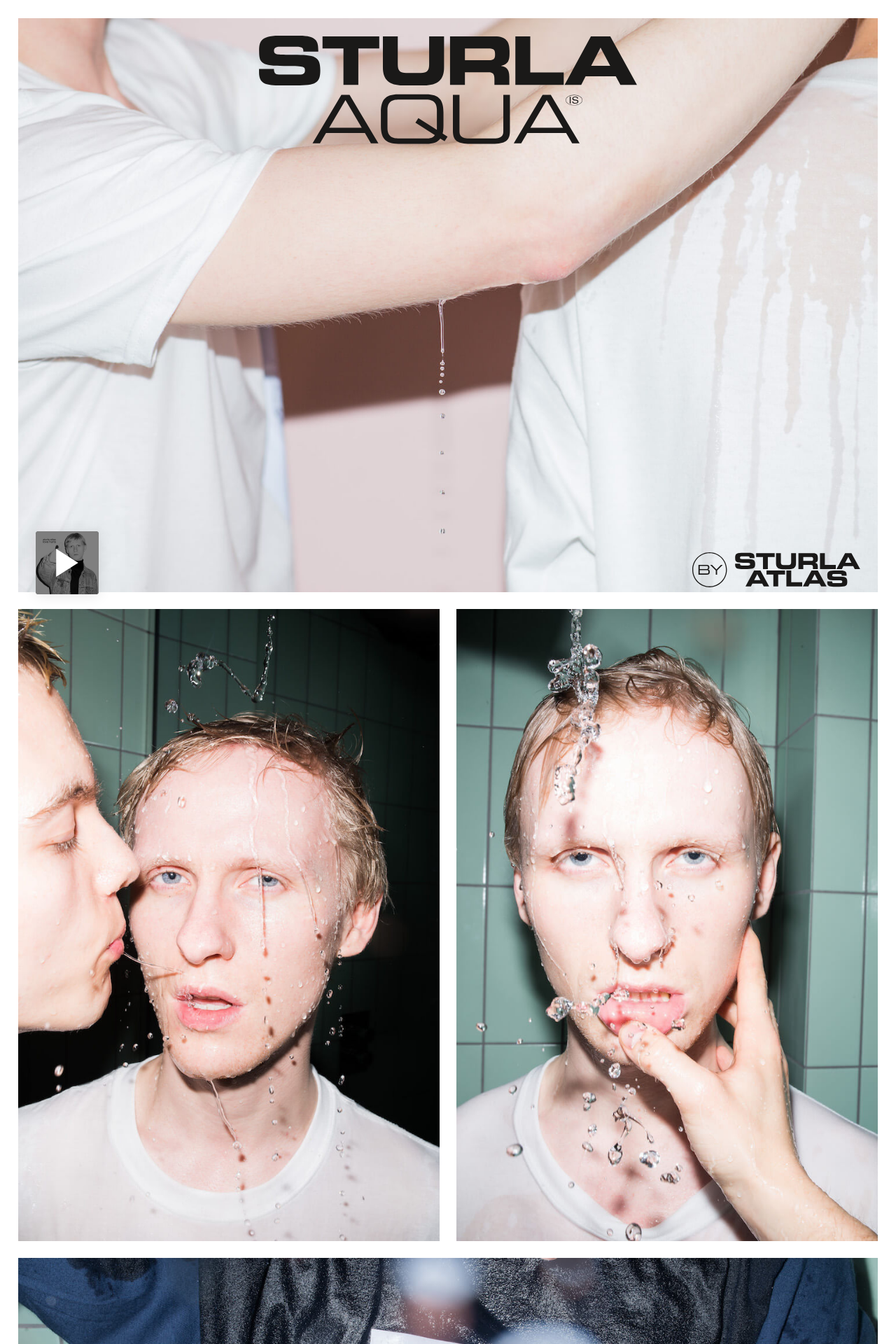
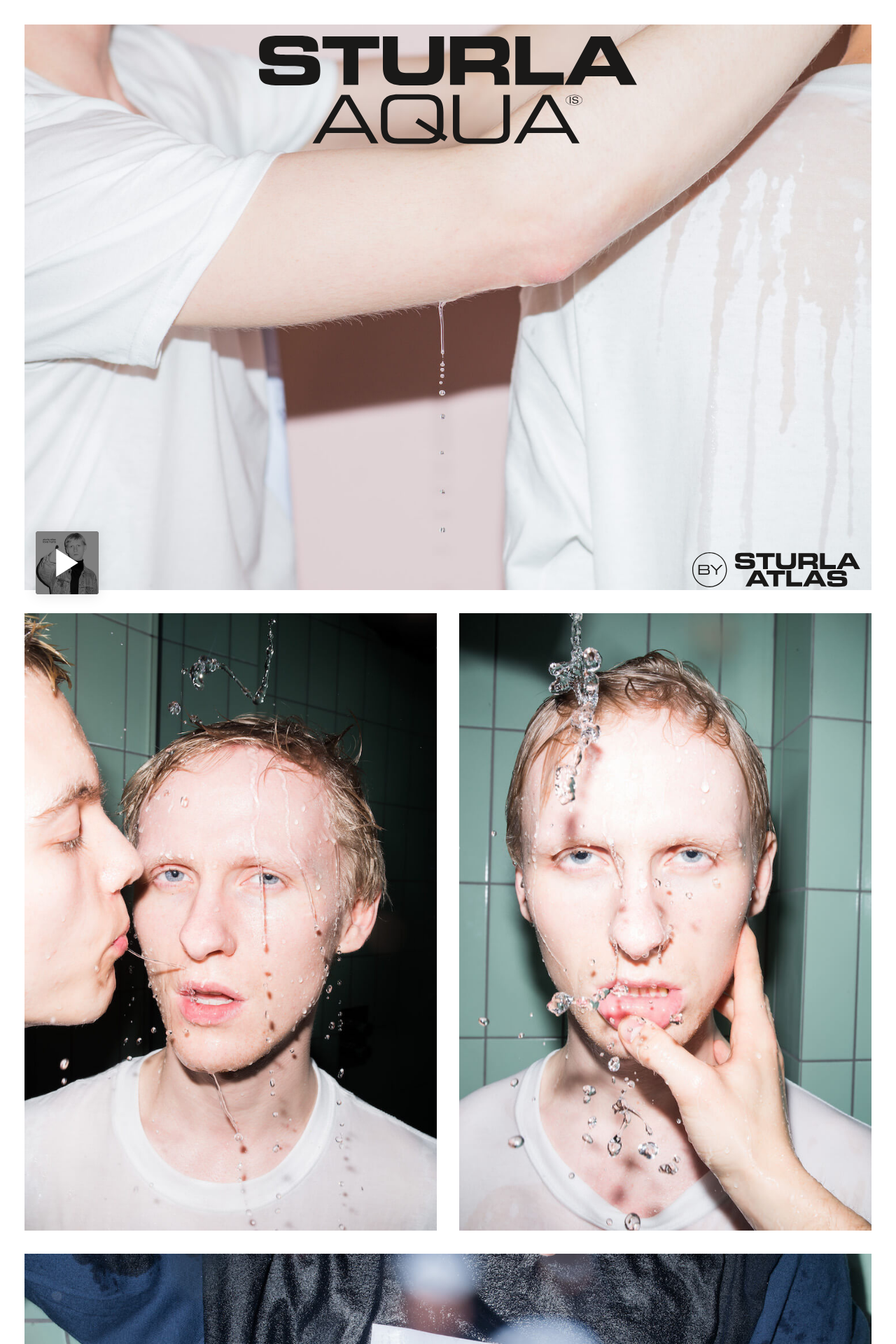
Before and after one commit to hugihlynsson/sturlaatlas, a Jekyll site: the page built from sturlaaqua.html, in a window 1280 px wide. Shown: the top 1920 px of the page at 70% size. Built offline with Jekyll 4.4.1, drawn with Linux system fonts in a browser that asks for light colours.

Commit message:
Fix sizes bug and make spacing more consistent

```diff
--- a/_sass/_image-collection.scss
+++ b/_sass/_image-collection.scss
@@ -2,12 +2,12 @@
 
 /* Image Collection */
 .image-collection {
-  padding: 2% 2% 0 2%;
+  padding: 2.7% 2.7% 0 2.7%;
   margin: 0 auto;
 }
 
 .image-collection__image {
-  padding-bottom: 2%;
+  padding-bottom: 2.7%;
   width: 100%;
   height: auto;
 }
@@ -31,10 +31,10 @@
 
   .image-collection__image--portrait {
     -webkit-box-flex: 0;
-    -webkit-flex: 0 0 49%;
-        -ms-flex: 0 0 49%;
-            flex: 0 0 49%;
-    width: 49%;
+    -webkit-flex: 0 0 48.64864865%; /* 720 / 1480 % */
+        -ms-flex: 0 0 48.64864865%; /* 720 / 1480 % */
+            flex: 0 0 48.64864865%; /* 720 / 1480 % */
+    width: 48.65%;
     height: auto;
   }
 }
@@ -43,6 +43,6 @@
 @media screen and (min-width: 1538px) {
   .image-collection {
     width: 1538px;
-    padding: 29px /* 2% */
+    padding: 29px /* 2.7% */
   }
 }
--- a/sturlaaqua.html
+++ b/sturlaaqua.html
@@ -40,7 +40,7 @@
     class="image-collection__image"
     src="img/sturlaaqua/sturlaaqua7-720.jpg"
     srcset="img/sturlaaqua/sturlaaqua7-720.jpg 720w, img/sturlaaqua/sturlaaqua7-1480.jpg 1480w, img/sturlaaqua/sturlaaqua7-2960.jpg 2960w"
-    sizes="(min-width: 1480px) 1480w, 96vw"
+    sizes="(min-width: 1480px) 1480px, 96vw"
   >
   <div class="image-collection__portraits">
     <img
@@ -48,14 +48,14 @@
       class="image-collection__image image-collection__image--portrait"
       src="img/sturlaaqua/sturlaaqua3-720.jpg"
       srcset="img/sturlaaqua/sturlaaqua3-720.jpg 720w, img/sturlaaqua/sturlaaqua3-1440.jpg 1440w"
-      sizes="(min-width: 1440px) 720w, (min-width: 700px) 49vw, 96vw"
+      sizes="(min-width: 1440px) 720px, (min-width: 700px) 49vw, 96vw"
     >
     <img
       alt="Sturla Aqua"
       class="image-collection__image image-collection__image--portrait"
       src="img/sturlaaqua/sturlaaqua1-720.jpg"
       srcset="img/sturlaaqua/sturlaaqua1-720.jpg 720w, img/sturlaaqua/sturlaaqua1-1440.jpg 1440w"
-      sizes="(min-width: 1440px) 720w, (min-width: 700px) 49vw, 96vw"
+      sizes="(min-width: 1440px) 720px, (min-width: 700px) 49vw, 96vw"
     >
   </div>
   <img
@@ -63,35 +63,35 @@
     class="image-collection__image"
     src="img/sturlaaqua/sturlaaqua2-720.jpg"
     srcset="img/sturlaaqua/sturlaaqua2-720.jpg 720w, img/sturlaaqua/sturlaaqua2-1480.jpg 1480w, img/sturlaaqua/sturlaaqua2-2960.jpg 2960w"
-    sizes="(min-width: 1480px) 1480w, 96vw"
+    sizes="(min-width: 1480px) 1480px, 96vw"
   >
   <img
     alt="Sturla Aqua"
     class="image-collection__image"
     src="img/sturlaaqua/sturlaaqua4-720.jpg"
     srcset="img/sturlaaqua/sturlaaqua4-720.jpg 720w, img/sturlaaqua/sturlaaqua4-1480.jpg 1480w, img/sturlaaqua/sturlaaqua4-2960.jpg 2960w"
-    sizes="(min-width: 1480px) 1480w, 96vw"
+    sizes="(min-width: 1480px) 1480px, 96vw"
   >
   <img
     alt="Sturla Aqua"
     class="image-collection__image"
     src="img/sturlaaqua/sturlaaqua5-720.jpg"
     srcset="img/sturlaaqua/sturlaaqua5-720.jpg 720w, img/sturlaaqua/sturlaaqua5-1480.jpg 1480w, img/sturlaaqua/sturlaaqua5-2960.jpg 2960w"
-    sizes="(min-width: 1480px) 1480w, 96vw"
+    sizes="(min-width: 1480px) 1480px, 96vw"
   >
   <img
     alt="Sturla Aqua"
     class="image-collection__image"
     src="img/sturlaaqua/sturlaaqua6-720.jpg"
     srcset="img/sturlaaqua/sturlaaqua6-720.jpg 720w, img/sturlaaqua/sturlaaqua6-1480.jpg 1480w, img/sturlaaqua/sturlaaqua6-2960.jpg 2960w"
-    sizes="(min-width: 1480px) 1480w, 96vw"
+    sizes="(min-width: 1480px) 1480px, 96vw"
   >
   <img
     alt="Sturla Aqua"
     class="image-collection__image"
     src="img/sturlaaqua/sturlaaqua8-720.jpg"
     srcset="img/sturlaaqua/sturlaaqua8-720.jpg 720w, img/sturlaaqua/sturlaaqua8-1480.jpg 1480w, img/sturlaaqua/sturlaaqua8-2960.jpg 2960w"
-    sizes="(min-width: 1480px) 1480w, 96vw"
+    sizes="(min-width: 1480px) 1480px, 96vw"
   >
   <div class="image-collection__portraits">
     <img
@@ -99,14 +99,14 @@
       class="image-collection__image image-collection__image--portrait"
       src="img/sturlaaqua/sturlaaqua9-720.jpg"
       srcset="img/sturlaaqua/sturlaaqua9-720.jpg 720w, img/sturlaaqua/sturlaaqua9-1440.jpg 1440w"
-      sizes="(min-width: 1440px) 720w, (min-width: 700px) 49vw, 96vw"
+      sizes="(min-width: 1440px) 720px, (min-width: 700px) 49vw, 96vw"
     >
     <img
       alt="Sturla Aqua"
       class="image-collection__image image-collection__image--portrait"
       src="img/sturlaaqua/sturlaaqua12-720.jpg"
       srcset="img/sturlaaqua/sturlaaqua12-720.jpg 720w, img/sturlaaqua/sturlaaqua12-1440.jpg 1440w"
-      sizes="(min-width: 1440px) 720w, (min-width: 700px) 49vw, 96vw"
+      sizes="(min-width: 1440px) 720px, (min-width: 700px) 49vw, 96vw"
     >
   </div>
   <img
@@ -114,13 +114,13 @@
     class="image-collection__image"
     src="img/sturlaaqua/sturlaaqua10-720.jpg"
     srcset="img/sturlaaqua/sturlaaqua10-720.jpg 720w, img/sturlaaqua/sturlaaqua10-1480.jpg 1480w, img/sturlaaqua/sturlaaqua10-2960.jpg 2960w"
-    sizes="(min-width: 1480px) 1480w, 96vw"
+    sizes="(min-width: 1480px) 1480px, 96vw"
   >
   <img
     alt="Sturla Aqua"
     class="image-collection__image"
     src="img/sturlaaqua/sturlaaqua11-720.jpg"
     srcset="img/sturlaaqua/sturlaaqua11-720.jpg 720w, img/sturlaaqua/sturlaaqua11-1480.jpg 1480w, img/sturlaaqua/sturlaaqua11-2960.jpg 2960w"
-    sizes="(min-width: 1480px) 1480w, 96vw"
+    sizes="(min-width: 1480px) 1480px, 96vw"
   >
 </div>
```
